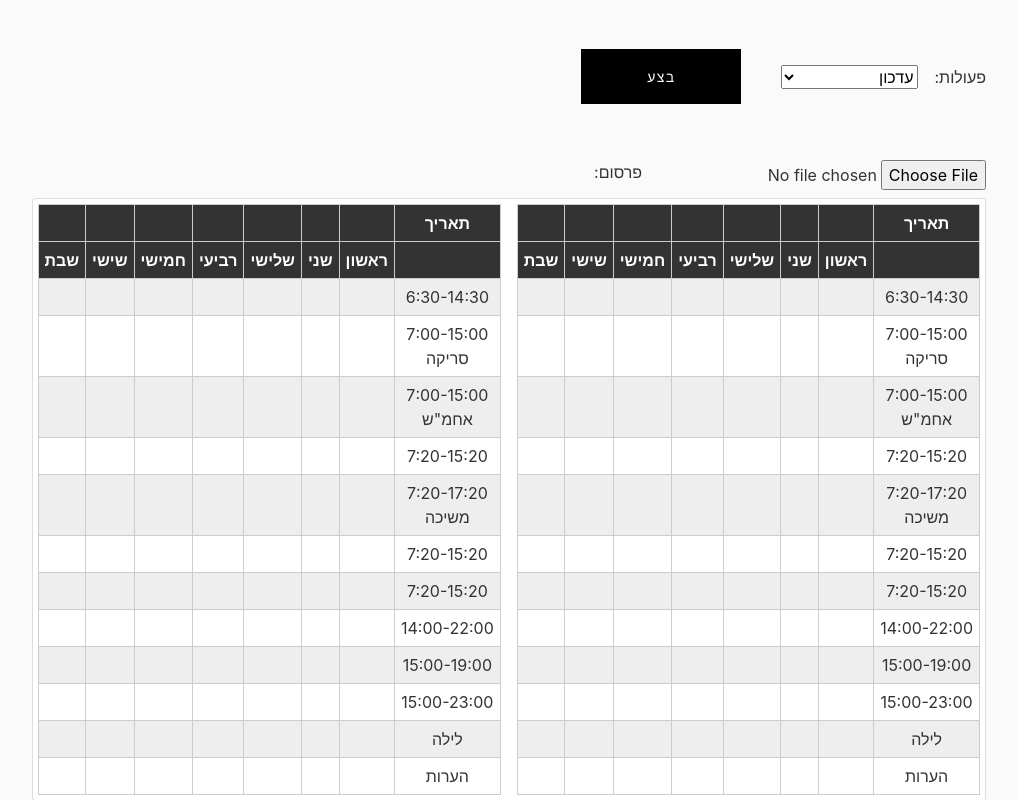
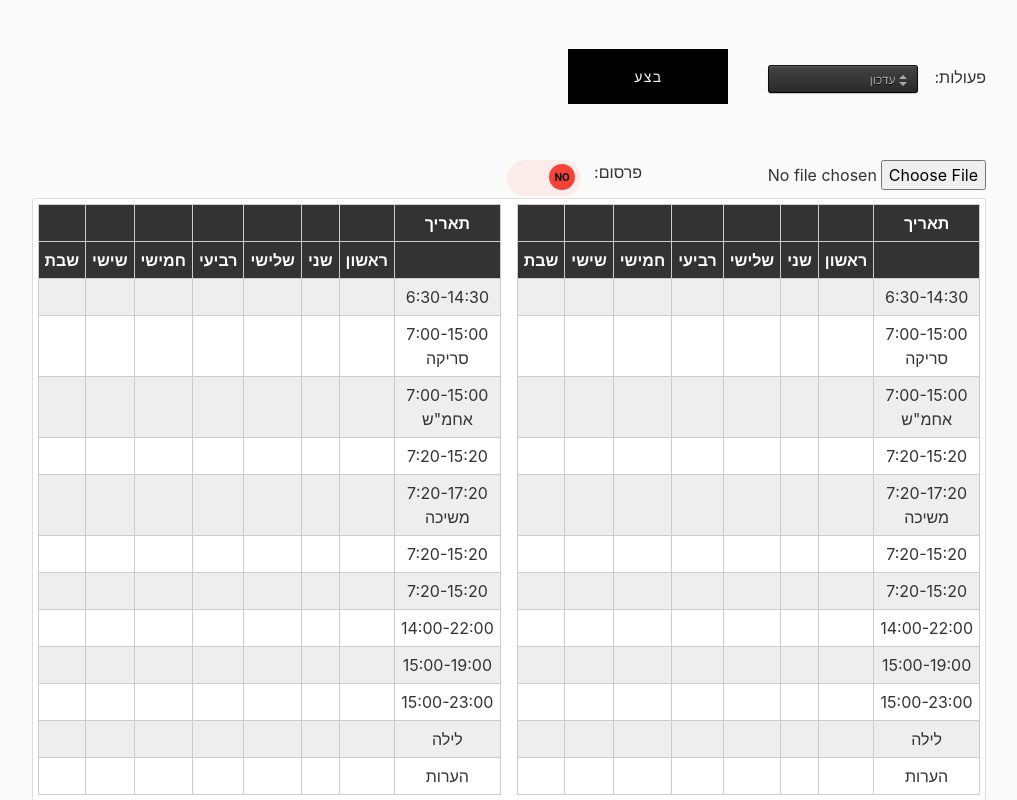
Before and after one commit to omerg864/Django-mishmar-ramla, a Django app: template Schedule/templates/Schedule/organization_update.html in a window 1280 px wide. Shown: the part 137-937 px from the top of the page, without its empty margins (239-1256 px from the left). Run offline with Django 3.2, Linux system fonts and the light colour scheme; the template is opened without the code that fills it, so the values that code supplies are empty; some libraries are stand-ins or nearby versions.

Commit message:
new toggle button

```diff
--- a/Schedule/forms.py
+++ b/Schedule/forms.py
@@ -34,13 +34,11 @@ class OrganizationUpdateForm(forms.ModelForm):
             fields_temp.append("Day" + str(i) + "_1500_1900")
             fields_temp.append("Day" + str(i) + "_2300")
             fields_temp.append("Day" + str(i) + "_notes")
-        fields_temp.append("published")
         model = Organization
         fields = fields_temp
 
 
 class SettingsForm(forms.ModelForm):
-    submitting = forms.BooleanField(required=False)
     pin_code = forms.IntegerField(required=True)
     officer = forms.CharField(max_length=20)
     city = forms.CharField(max_length=30)
@@ -49,7 +47,7 @@ class SettingsForm(forms.ModelForm):
 
     class Meta:
         model = Settings
-        fields = "__all__"
+        fields = ["pin_code", "officer", "city", "max_seq0", "max_seq0"]
 
 
 class ShiftForm(forms.ModelForm):
--- a/Schedule/static/Schedule/main.css
+++ b/Schedule/static/Schedule/main.css
@@ -121,3 +121,257 @@ input[type=password]{
   box-shadow: 2px 2px 8px black;
   border: 0;
 }
+.dropdown {
+  display: inline-block;
+  position: relative;
+  overflow: hidden;
+  height: 28px;
+  width: 150px;
+  background: #f2f2f2;
+  border: 1px solid;
+  border-color: white #f7f7f7 whitesmoke;
+  border-radius: 3px;
+  background-image: -webkit-linear-gradient(top, transparent, rgba(0, 0, 0, 0.06));
+  background-image: -moz-linear-gradient(top, transparent, rgba(0, 0, 0, 0.06));
+  background-image: -o-linear-gradient(top, transparent, rgba(0, 0, 0, 0.06));
+  background-image: linear-gradient(to bottom, transparent, rgba(0, 0, 0, 0.06));
+  -webkit-box-shadow: 0 1px 1px rgba(0, 0, 0, 0.08);
+  box-shadow: 0 1px 1px rgba(0, 0, 0, 0.08);
+}
+
+.dropdown:before, .dropdown:after {
+  content: '';
+  position: absolute;
+  z-index: 2;
+  top: 9px;
+  right: 10px;
+  width: 0;
+  height: 0;
+  border: 4px dashed;
+  border-color: #888888 transparent;
+  pointer-events: none;
+}
+
+.dropdown:before {
+  border-bottom-style: solid;
+  border-top: none;
+}
+
+.dropdown:after {
+  margin-top: 7px;
+  border-top-style: solid;
+  border-bottom: none;
+}
+
+.dropdown-select {
+  position: relative;
+  width: 130%;
+  margin-right: 14px;
+  padding: 6px 8px 6px 10px;
+  height: 28px;
+  line-height: 14px;
+  font-size: 12px;
+  color: #62717a;
+  text-shadow: 0 1px white;
+  background: #f2f2f2; /* Fallback for IE 8 */
+  background: rgba(0, 0, 0, 0) !important; /* "transparent" doesn't work with Opera */
+  border: 0;
+  border-radius: 0;
+  -webkit-appearance: none;
+}
+
+.dropdown-select:focus {
+  z-index: 3;
+  width: 100%;
+  color: #394349;
+  outline: 2px solid #49aff2;
+  outline: 2px solid -webkit-focus-ring-color;
+  outline-offset: -2px;
+}
+
+.dropdown-select > option {
+  margin: 3px;
+  padding: 6px 8px;
+  text-shadow: none;
+  background: #f2f2f2;
+  border-radius: 3px;
+  cursor: pointer;
+}
+
+/* Fix for IE 8 putting the arrows behind the select element. */
+
+.lt-ie9 .dropdown {
+  z-index: 1;
+}
+
+.lt-ie9 .dropdown-select {
+  z-index: -1;
+}
+
+.lt-ie9 .dropdown-select:focus {
+  z-index: 3;
+}
+
+/* Dirty fix for Firefox adding padding where it shouldn't. */
+
+@-moz-document url-prefix() {
+  .dropdown-select {
+    padding-left: 6px;
+  }
+}
+
+.dropdown-dark {
+  background: #444;
+  border-color: #111111 #0a0a0a black;
+  background-image: -webkit-linear-gradient(top, transparent, rgba(0, 0, 0, 0.4));
+  background-image: -moz-linear-gradient(top, transparent, rgba(0, 0, 0, 0.4));
+  background-image: -o-linear-gradient(top, transparent, rgba(0, 0, 0, 0.4));
+  background-image: linear-gradient(to bottom, transparent, rgba(0, 0, 0, 0.4));
+  -webkit-box-shadow: inset 0 1px rgba(255, 255, 255, 0.1), 0 1px 1px rgba(0, 0, 0, 0.2);
+  box-shadow: inset 0 1px rgba(255, 255, 255, 0.1), 0 1px 1px rgba(0, 0, 0, 0.2);
+}
+
+.dropdown-dark:before {
+  border-bottom-color: #aaa;
+}
+
+.dropdown-dark:after {
+  border-top-color: #aaa;
+}
+
+.dropdown-dark .dropdown-select {
+  color: #aaa;
+  text-shadow: 0 1px black;
+  background: #444;  /* Fallback for IE 8 */
+}
+
+.dropdown-dark .dropdown-select:focus {
+  color: #ccc;
+}
+
+.dropdown-dark .dropdown-select > option {
+  background: #444;
+  text-shadow: 0 1px rgba(0, 0, 0, 0.4);
+}
+
+.button-cover
+{
+    height: 0;
+    background-color: #fafafa;
+}
+
+.button-cover:before
+{
+    counter-increment: button-counter;
+    position: absolute;
+    right: 0;
+    bottom: 0;
+    color: #d7e3e3;
+    font-size: 12px;
+    line-height: 1;
+    padding: 0;
+}
+
+.button-cover, .knobs, .layer
+{
+    position: absolute;
+    top: 0;
+    right: 0;
+    bottom: 0;
+    left: 0;
+}
+
+.button
+{
+    position: relative;
+    top: 50%;
+    width: 74px;
+    height: 36px;
+    margin: 0 auto 0 auto;
+    overflow: hidden;
+}
+
+.button.r, .button.r .layer
+{
+    border-radius: 100px;
+}
+
+.button.b2
+{
+    border-radius: 2px;
+}
+
+.checkbox
+{
+    position: relative;
+    width: 100%;
+    height: 100%;
+    padding: 0;
+    margin: 0;
+    opacity: 0;
+    cursor: pointer;
+    z-index: 3;
+}
+
+.knobs
+{
+    z-index: 2;
+}
+
+.layer
+{
+    width: 100%;
+    background-color: #ebf7fc;
+    transition: 0.3s ease all;
+    z-index: 1;
+}
+/* Button 3 */
+#button-3 .knobs:before
+{
+    content: 'YES';
+    position: absolute;
+    top: 4px;
+    left: 4px;
+    width: 26px;
+    height: 26px;
+    color: #000000;
+    font-size: 10px;
+    font-weight: bold;
+    text-align: center;
+    line-height: 1;
+    padding: 8px 4px;
+    background-color: #03A9F4;
+    border-radius: 50%;
+    transition: 0.3s ease all, left 0.3s cubic-bezier(0.18, 0.89, 0.35, 1.15);
+}
+
+#button-3 .checkbox:active + .knobs:before
+{
+    width: 46px;
+    border-radius: 100px;
+}
+
+#button-3 .checkbox:checked:active + .knobs:before
+{
+    margin-left: -26px;
+}
+
+#button-3 .checkbox:checked + .knobs:before
+{
+    content: 'NO';
+    left: 42px;
+    background-color: #F44336;
+}
+
+#button-3 .checkbox:checked ~ .layer
+{
+    background-color: #fcebeb;
+}
+.toggle-button-cover
+{
+    display: table-cell;
+    position: relative;
+    width: 100px;
+    height: 20px;
+    box-sizing: border-box;
+}
--- a/Schedule/templates/Schedule/organization_update.html
+++ b/Schedule/templates/Schedule/organization_update.html
@@ -18,7 +18,8 @@
                 <a>פעולות: </a>
             </div>
             <div style="margin-top: 3.5em">
-            <select name="actions">
+                <div class="dropdown dropdown-dark">
+                <select name="actions" class="dropdown-select">
               <option value="update" >עדכון</option>
                 <option value="check1" >בדיקת תקינות</option>
                 <option value="ready" >תצוגת סידור מוכן</option>
@@ -26,6 +27,8 @@
                 <option value="upload" >העלאה</option>
                 <option value="clear" >איפוס</option>
             </select>
+                </select>
+              </div>
             </div>
             <div>
                             <div class="form-group">
@@ -45,6 +48,6 @@
 {% endblock %}
             </div>
     </div>
-        </form>
     {% endif %}
 {% endblock content %}
+    </form>
--- a/Schedule/templates/Schedule/organization_view.html
+++ b/Schedule/templates/Schedule/organization_view.html
@@ -1,7 +1,20 @@
 </div>
-            <div>
-                <a>פרסום:</a>{{ form.published }}
-            </div>
+<div>
+    <a>פרסום:</a>
+</div>
+<div class="toggle-button-cover">
+          <div class="button-cover">
+        <div class="button r" id="button-3">
+            {% if not checked %}
+          <input type="checkbox" class="checkbox" value="True" name="pub" checked>
+            {% else %}
+            <input type="checkbox" class="checkbox" value="True" name="pub">
+            {% endif %}
+          <div class="knobs"></div>
+          <div class="layer"></div>
+        </div>
+          </div>
+</div>
         </div>
     <div class="content-section row">
         <div>
```
Also changed, not shown: Schedule/templates/Schedule/settings.html (+13 -3 lines), Schedule/views.py (+26 -4 lines), db.sqlite3.
